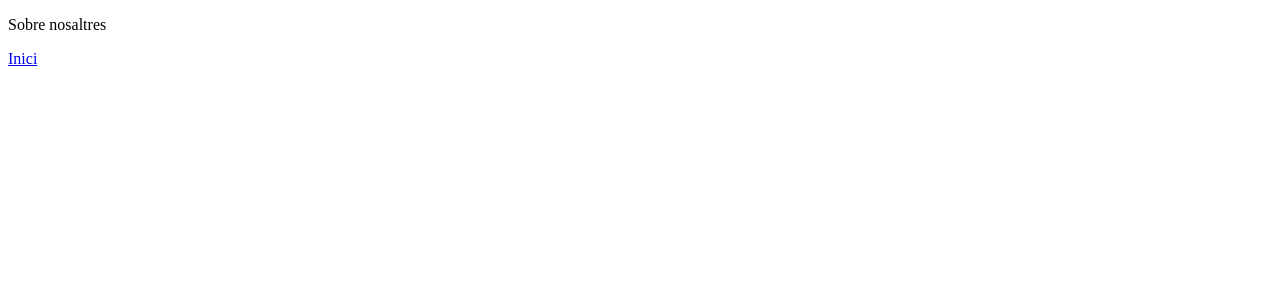
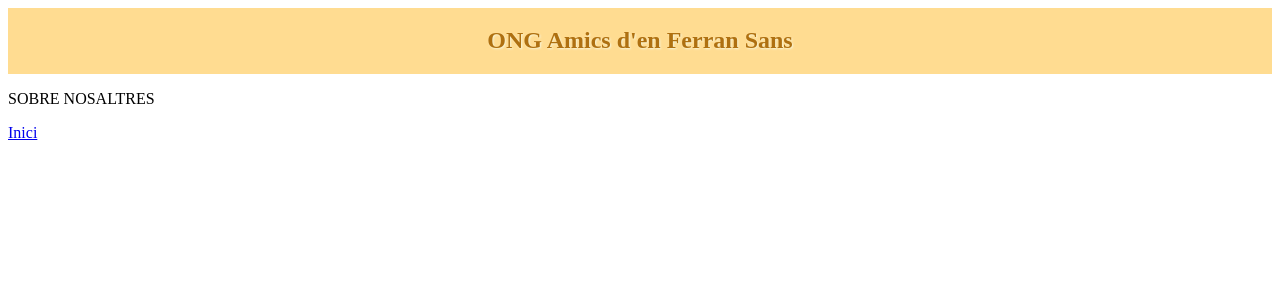
Before and after one commit to ONGAmicsdenFerran/ONGAmicsdenFerran, an Angular app: page /aboutus in a window 1280 px wide. Shown: the top 300 px of the page. Built offline with nearby package versions, Linux system fonts and the light colour scheme.

Commit message:
Añado el <app-header> a las páginas aboutus y home

```diff
--- a/src/app/pages/aboutus/aboutus.component.html
+++ b/src/app/pages/aboutus/aboutus.component.html
@@ -1,3 +1,3 @@
-<p>Sobre nosaltres</p>
-
+<app-header></app-header>
+<p>SOBRE NOSALTRES</p>
 <a [routerLink]="['/home']">Inici</a>
--- a/src/app/pages/aboutus/aboutus.component.ts
+++ b/src/app/pages/aboutus/aboutus.component.ts
@@ -1,11 +1,13 @@
 import { Component } from '@angular/core';
 import {RouterModule} from "@angular/router";
+import {HeaderComponent} from "../../shared/components/header/header.component";
 
 @Component({
   selector: 'app-aboutus',
   standalone: true,
   imports: [
-    RouterModule
+    RouterModule,
+    HeaderComponent
   ],
   templateUrl: './aboutus.component.html',
   styleUrl: './aboutus.component.scss'
--- a/src/app/pages/home/home.component.html
+++ b/src/app/pages/home/home.component.html
@@ -1,3 +1,3 @@
-<p>Inici</p>
-
+<app-header></app-header>
+<p>INICI</p>
 <a [routerLink]="'/aboutus'">Sobre nosaltres</a>
--- a/src/app/pages/home/home.component.ts
+++ b/src/app/pages/home/home.component.ts
@@ -1,11 +1,13 @@
 import { Component } from '@angular/core';
 import {RouterModule} from "@angular/router";
+import {HeaderComponent} from "../../shared/components/header/header.component";
 
 @Component({
   selector: 'app-home',
   standalone: true,
   imports: [
-    RouterModule
+    RouterModule,
+    HeaderComponent
   ],
   templateUrl: './home.component.html',
   styleUrl: './home.component.scss'
```
